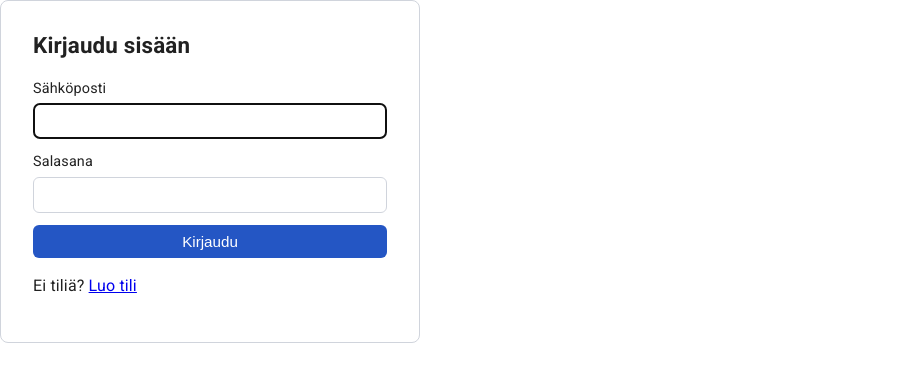
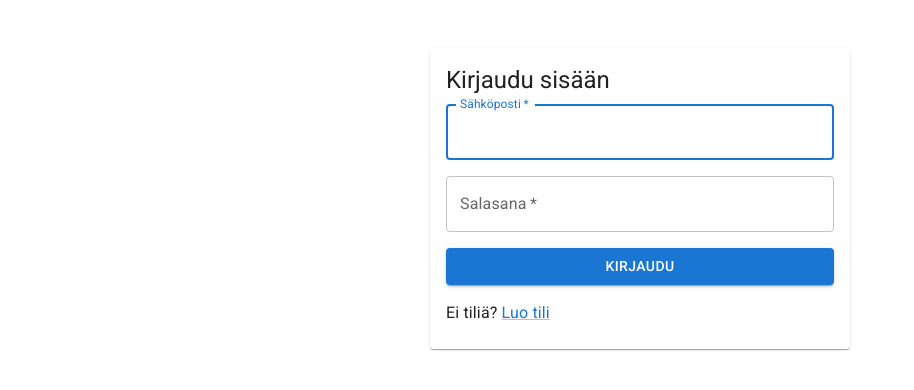
Before and after one commit to NiklasKrogell/project_accounting_ui, a React (Create React App) app: page /login in a window 1280 px wide. Shown: the top 390 px of the page, without its empty margins (0-914 px from the left). Built offline with nearby package versions, Linux system fonts and the light colour scheme; no server answers.

Commit message:
Migrate Login page to MUI components

```diff
--- a/src/pages/Login.tsx
+++ b/src/pages/Login.tsx
@@ -1,6 +1,7 @@
 import { useState, type FormEvent } from 'react';
 import { useTranslation } from 'react-i18next';
-import { Link } from 'react-router-dom';
+import { Link as RouterLink } from 'react-router-dom';
+import { Alert, Box, Button, Card, CardContent, Link, TextField, Typography } from '@mui/material';
 import { useAuth } from '../auth/AuthContext';
 
 export default function Login() {
@@ -24,25 +25,43 @@ export default function Login() {
   }
 
   return (
-    <div className="card">
-      <h1>{t('auth.login.title')}</h1>
-      <form onSubmit={handleSubmit}>
-        <label>
-          {t('auth.login.email')}
-          <input type="email" value={email} onChange={(e) => setEmail(e.target.value)} required autoFocus />
-        </label>
-        <label>
-          {t('auth.login.password')}
-          <input type="password" value={password} onChange={(e) => setPassword(e.target.value)} required />
-        </label>
-        {error && <p className="error">{error}</p>}
-        <button type="submit" disabled={busy}>
-          {busy ? t('auth.login.submitting') : t('auth.login.submit')}
-        </button>
-      </form>
-      <p>
-        {t('auth.login.noAccount')} <Link to="/signup">{t('auth.login.signUp')}</Link>
-      </p>
-    </div>
+    <Box sx={{ display: 'flex', justifyContent: 'center', p: 6 }}>
+      <Card sx={{ width: '100%', maxWidth: 420 }}>
+        <CardContent>
+          <Typography variant="h5" component="h1" gutterBottom>
+            {t('auth.login.title')}
+          </Typography>
+          <Box component="form" onSubmit={handleSubmit} sx={{ display: 'flex', flexDirection: 'column', gap: 2 }}>
+            <TextField
+              type="email"
+              label={t('auth.login.email')}
+              value={email}
+              onChange={(e) => setEmail(e.target.value)}
+              required
+              autoFocus
+              fullWidth
+            />
+            <TextField
+              type="password"
+              label={t('auth.login.password')}
+              value={password}
+              onChange={(e) => setPassword(e.target.value)}
+              required
+              fullWidth
+            />
+            {error && <Alert severity="error">{error}</Alert>}
+            <Button type="submit" variant="contained" disabled={busy}>
+              {busy ? t('auth.login.submitting') : t('auth.login.submit')}
+            </Button>
+          </Box>
+          <Typography sx={{ mt: 2 }}>
+            {t('auth.login.noAccount')}{' '}
+            <Link component={RouterLink} to="/signup">
+              {t('auth.login.signUp')}
+            </Link>
+          </Typography>
+        </CardContent>
+      </Card>
+    </Box>
   );
 }
```
